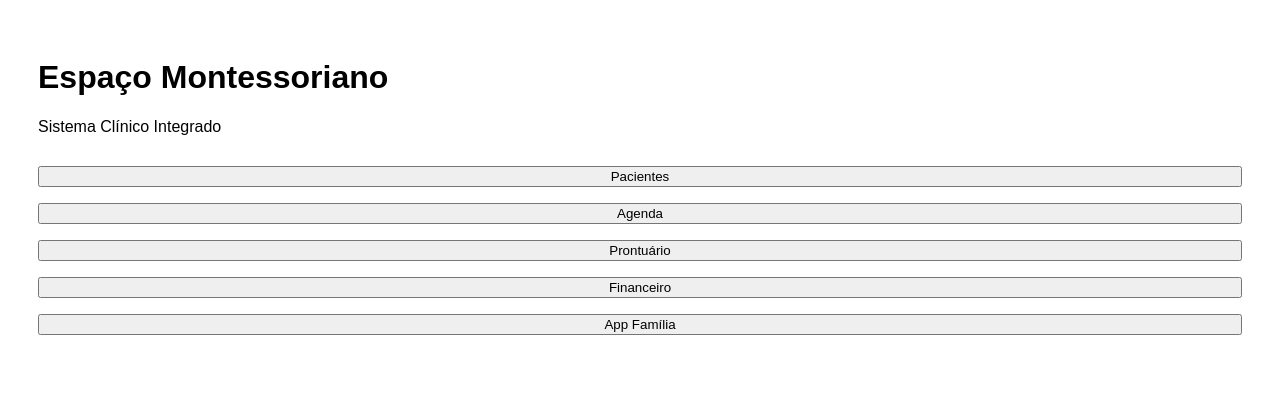
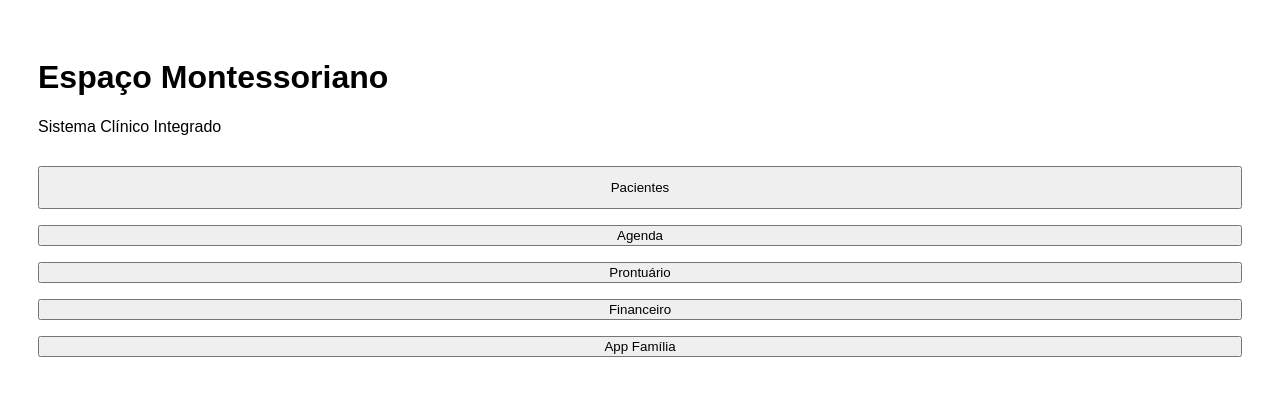
Before and after one commit to vanessa953/espaco-montessoriano-v2, a React (Vite) app: page /dashboard in a window 1280 px wide. Shown: the top 396 px of the page. Built offline with nearby package versions, Linux system fonts and the light colour scheme.

Commit message:
Update Dashboard.jsx

```diff
--- a/src/pages/Dashboard.jsx
+++ b/src/pages/Dashboard.jsx
@@ -1,3 +1,5 @@
+import { Link } from 'react-router-dom'
+
 export default function Dashboard() {
   return (
     <div style={{ padding: 30, fontFamily: 'Arial' }}>
@@ -5,11 +7,21 @@ export default function Dashboard() {
       <p>Sistema Clínico Integrado</p>
 
       <div style={{ display: 'grid', gap: 16, marginTop: 30 }}>
-        <button>Pacientes</button>
+
+        <Link to="/pacientes">
+          <button style={{ width: '100%', padding: 12 }}>
+            Pacientes
+          </button>
+        </Link>
+
         <button>Agenda</button>
+
         <button>Prontuário</button>
+
         <button>Financeiro</button>
+
         <button>App Família</button>
+
       </div>
     </div>
   )
```
